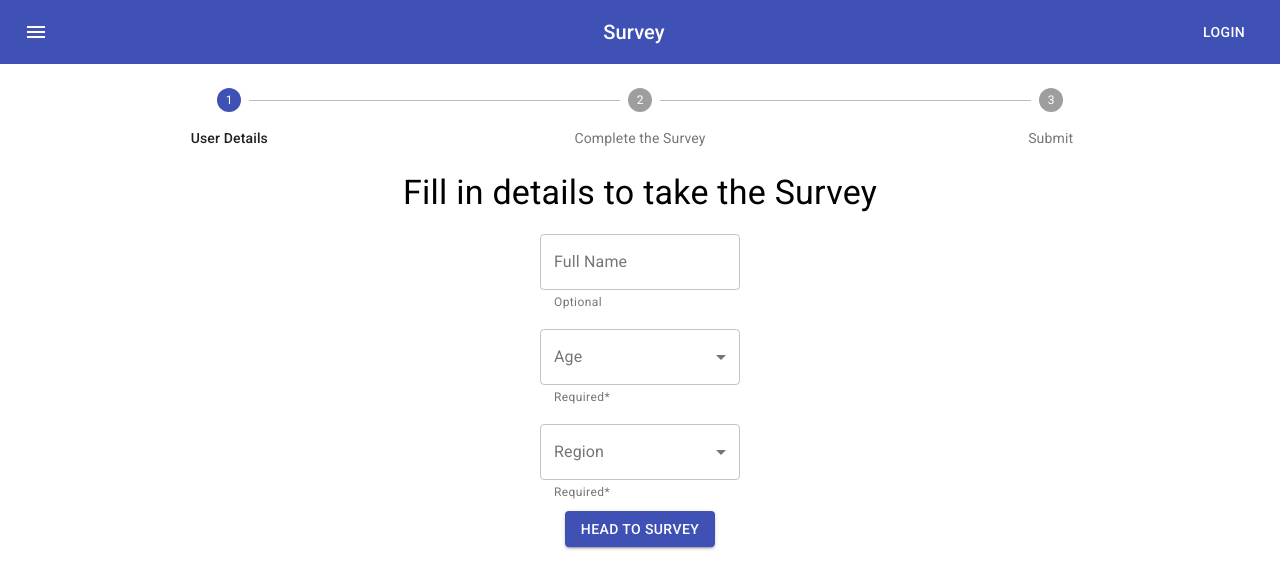
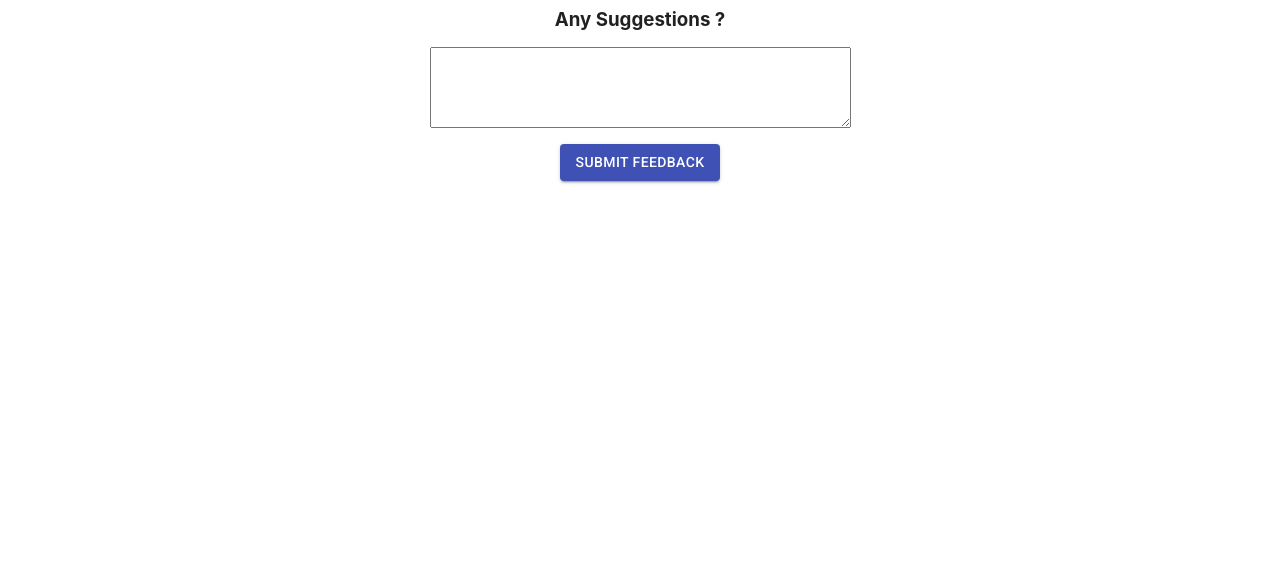
Before and after one commit to YogeshPoola/Feedback-and-Analytics, a React (Create React App) app: page /blah in a window 1280 px wide. Shown: the top 588 px of the page. Built offline with nearby package versions, Linux system fonts and the light colour scheme.

Commit message:
firebase connection added

```diff
--- a/package.json
+++ b/package.json
@@ -12,8 +12,10 @@
     "@testing-library/react": "^11.2.7",
     "@testing-library/user-event": "^12.8.3",
     "date-fns": "^2.8.1",
+    "firebase": "^7.14.1",
     "react": "^17.0.2",
     "react-dom": "^17.0.2",
+    "react-router-dom": "^5.3.0",
     "react-scripts": "4.0.3",
     "web-vitals": "^1.1.2"
   },
--- a/src/App.js
+++ b/src/App.js
@@ -1,12 +1,19 @@
 import React from "react"
 import './App.css';
 import MainPage from "./pages/MainPage";
+import { Switch,Route } from "react-router"
+import Suggestion from "./pages/Suggestions";
 
 function App() {
   return (
-    <div className="App">
+    <Switch>
+    <Route exact path="/">
       <MainPage/>
-    </div>
+    </Route>
+    <Route exact path="/blah">
+      <Suggestion/>
+    </Route>
+    </Switch>
   );
 }
 
--- a/src/AppContext.js
+++ b/src/AppContext.js
@@ -2,7 +2,8 @@ import React,{useState} from "react"
 import Details from "./pages/Details"
 import SimplePaper from "./components/Survey"
 import Thankyou from "./pages/Thankyou"
-
+import Suggestion from "./pages/Suggestions"
+import firebaseDB from "./firebase"
 const AppContext=React.createContext()
 
 function AppContextProvider(props){
@@ -26,7 +27,11 @@ function AppContextProvider(props){
     const [inputValues,setInputValues]=useState({
       userName:"",
       age:"",
-      region:""
+      region:"",
+      q1:"",
+      q2:"",
+      q3:"",
+      suggestionText:""
       // broughtDate:""
     }
   )
@@ -43,20 +48,22 @@ function AppContextProvider(props){
             },
             page2:{
                 text:"",
-                comp:<Thankyou/>
-            }
-        },
-        analyticsPage:{
+                comp:<Suggestion/>
+            },
+            page3:{
+              text:"",
+              comp:<Thankyou/>
         }
     }
-    const validationObject=
-          {
-          ageValidation:inputValues.age==="" ? "Please select Age group" : "",
-          regionValidation:inputValues.region==="" ? "Please select a region" : ""
+  }
+
+    const validationObject={
+          ageValidation:inputValues.age,
+          regionValidation:inputValues.region
           }
     //Methods
     function getStepperTexts() {
-        return ['User Details', 'Complete the Survey', 'Submit'];
+        return ['User Details', 'Complete the Survey', 'Finish'];
       }
 
     function getCurrentPage(stepIndex) {
@@ -67,6 +74,8 @@ function AppContextProvider(props){
             return allPages.surveyPages.page1.comp;
           case 2:
             return allPages.surveyPages.page2.comp;
+          case 3:
+            return allPages.surveyPages.page3.comp;
           default:
             return 'Unknown stepIndex';
         }
@@ -85,6 +94,19 @@ function AppContextProvider(props){
           }
     }
 
+    function getSurveyQuestionKey(stepIndex){
+      switch (stepIndex) {
+          case 0:
+            return 'q1';
+          case 1:
+            return 'q2';
+          case 2:
+            return 'q3';
+          default:
+            return 'Unknown stepIndex';
+        }
+  }
+
       const handleChange = (event) => {
         const {name,value}=event.target
         setInputValues({
@@ -94,6 +116,7 @@ function AppContextProvider(props){
       };
 
       const handleNext = () => {
+        console.log(inputValues)
         setSurveyStep((prevSurveyStep) => prevSurveyStep + 1);
       };
 
@@ -106,33 +129,53 @@ function AppContextProvider(props){
       };
 
       const handleValidation=()=>{
-        console.log("inside handleValidation")
-        console.log(validationObject)
-        return Object.values(validationObject).includes("")
+        return Object.values(validationObject).includes('')
+      }
+
+      const submitData=(obj)=>{
+        console.log('submitting...')
+        firebaseDB.child('feedbackMain').push(obj,
+          err=>{
+            if(err){
+              console.log('error pushing to DB')
+            }
+          })
+
       }
 
       const handleNextPage = (e) => {
-        console.log(activeStep)
+        console.log(inputValues)
         e.preventDefault()
         if(activeStep===0){
-          if(handleValidation()===false){
-            console.log("validation running")
+          if(handleValidation()===true){
             setIsError(true)
           }
           else{
-            console.log("No validation running")
             setActiveStep((prevActiveStep) => prevActiveStep + 1)
           }
+        }else if(activeStep===3){
+          submitData(inputValues)
+          setInputValues({
+            userName:"",
+            age:"",
+            region:"",
+            q1:"",
+            q2:"",
+            q3:"",
+            suggestionText:""
+            // broughtDate:""
+          })
+          setActiveStep(0)
+          setSurveyStep(0)
         }
         else{
-          console.log("Validation Skipped")
         setActiveStep((prevActiveStep) => prevActiveStep + 1)
         }
       };
 
     //Render
     return(
-        <AppContext.Provider value={{activeStep,surveyStep,surveyQuestions,initialInputValues,inputValues,isError,setActiveStep,setSurveyStep,getStepperTexts,getSurveyQuestions,getCurrentPage,handleChange,handleNext,handleBack,handleReset,handleNextPage}}>
+        <AppContext.Provider value={{activeStep,surveyStep,surveyQuestions,initialInputValues,inputValues,isError,setActiveStep,setSurveyStep,getStepperTexts,getSurveyQuestions,getSurveyQuestionKey,getCurrentPage,handleChange,handleNext,handleBack,handleReset,handleNextPage,submitData}}>
             {props.children}
         </AppContext.Provider>
     )
--- /dev/null
+++ b/src/firebase.js
@@ -0,0 +1,14 @@
+import * as firebase from "firebase"
+
+const firebaseConfig = {
+    apiKey: "AIzaSyBIObg_A9s9jJ_Z5jYdHShL6_YezpATEJg",
+    authDomain: "react-firebase-crud-27655.firebaseapp.com",
+    databaseURL: "https://react-firebase-crud-27655-default-rtdb.firebaseio.com",
+    projectId: "react-firebase-crud-27655",
+    storageBucket: "react-firebase-crud-27655.appspot.com",
+    messagingSenderId: "245493655181",
+    appId: "1:245493655181:web:17a5dcda0c964c6762a4c4"
+  };
+
+const app = firebase.initializeApp(firebaseConfig)
+export default app.database().ref()
--- a/src/index.js
+++ b/src/index.js
@@ -4,12 +4,15 @@ import './index.css';
 import App from './App';
 import reportWebVitals from './reportWebVitals';
 import {AppContextProvider} from "./AppContext"
+import {BrowserRouter as Router} from "react-router-dom"
 
 ReactDOM.render(
   <React.StrictMode>
+    <Router>
     <AppContextProvider>
     <App />
     </AppContextProvider>
+    </Router>
   </React.StrictMode>,
   document.getElementById('root')
 );
--- a/src/inputs/Rating.js
+++ b/src/inputs/Rating.js
@@ -72,18 +72,17 @@ IconContainer.propTypes = {
 };
 
 export default function CustomizedRatings(props) {
-  const handleChange=e=>{setValue(e.target.value)}
   const [value,setValue]=useState(0)
   const classes=useStyles()
-  const {surveyStep,getSurveyQuestions} =useContext(AppContext)
+  const {surveyStep,getSurveyQuestions,getSurveyQuestionKey,inputValues,handleChange} =useContext(AppContext)
   return (
     <div className={classes.root}>
       <Box component="fieldset" mb={3} borderColor="transparent" className={classes.root}>
         <Typography variant="h6">{getSurveyQuestions(surveyStep)}</Typography>
         <Rating
-          name="customized-empty"
+          name={getSurveyQuestionKey(surveyStep)}
           defaultValue={0}
-          value={value}
+          value={inputValues[getSurveyQuestionKey(surveyStep)]}
           precision={0.5}
           emptyIcon={<StarBorderIcon fontSize="inherit" />}
           onChange={handleChange}
--- a/src/pages/Details.js
+++ b/src/pages/Details.js
@@ -5,6 +5,7 @@ import { AppContext } from '../AppContext';
 import SimpleSelect from '../inputs/Select';
 import ValidationTextFields from '../inputs/TextField';
 import MaterialUIPickers from '../inputs/Calendar';
+
 
 //Styles
 const useStyles = makeStyles((theme) => ({
@@ -23,14 +24,13 @@ const useStyles = makeStyles((theme) => ({
   },
 }));
 
-
-
 export default function Details() {
   const classes = useStyles();
   const {handleNextPage,initialInputValues,inputValues} = useContext(AppContext)
 
   return (
-    <form className={classes.root} onSubmit={handleNextPage}>
+
+       <form className={classes.root} onSubmit={handleNextPage}>
 
       <ValidationTextFields/>
 
--- a/src/pages/MainPage.js
+++ b/src/pages/MainPage.js
@@ -9,10 +9,10 @@ import { AppContext } from "../AppContext"
 export default function MainPage(){
     const {activeStep,getCurrentPage} = useContext(AppContext)
     return(
-        <>
+        <div className="App">
             <ButtonAppBar/>
             <HorizontalLabelPositionBelowStepper/>
             {getCurrentPage(activeStep)}
-        </>
+        </div>
     )
 }
--- /dev/null
+++ b/src/pages/Suggestions.js
@@ -0,0 +1,27 @@
+import React,{useContext} from "react"
+import Box from '@material-ui/core/Box';
+import { AppContext } from '../AppContext';
+import { Button } from "@material-ui/core";
+import { makeStyles } from '@material-ui/core/styles';
+
+const useStyles = makeStyles((theme) => ({
+    root: {
+      '& > *': {
+        margin: theme.spacing(1),
+      },
+    },
+  }));
+
+export default function Suggestion(){
+    const classes = useStyles();
+    const {handleChange,inputValues,handleNextPage} = useContext(AppContext)
+    return(
+        <Box color="text.primary" display="flex" flexDirection="column" justifyContent="center" alignItems="center" className={classes.root}>
+            <h3>Any Suggestions ?</h3>
+            <textarea rows={5} cols={50} onChange={handleChange} value={inputValues.suggestionText} name="suggestionText"/>
+            <Button variant="contained" color="primary" onClick={handleNextPage}>
+                    Submit Feedback
+            </Button>
+        </Box>
+    )
+}
--- a/src/pages/Thankyou.js
+++ b/src/pages/Thankyou.js
@@ -1,9 +1,34 @@
-import React from "react"
+import React,{useContext} from "react"
+import Box from '@material-ui/core/Box';
+import { Button } from "@material-ui/core";
+import { makeStyles } from '@material-ui/core/styles';
+import { AppContext } from '../AppContext';
+import {Link} from "react-router-dom"
+
+const useStyles = makeStyles((theme) => ({
+    root: {
+      '& > *': {
+        margin: theme.spacing(1),
+      },
+    },
+  }));
 
 export default function Thankyou(){
+    const classes = useStyles();
+    const {handleNextPage} = useContext(AppContext)
     return(
         <>
-            <h1>Last Page Bro</h1>
+            <h1>Thank you for taking the Survey</h1>
+            <Box color="text.primary" className={classes.root}>
+                <Button variant="contained" color="primary" onClick={handleNextPage}>
+                    Home
+                </Button>
+                <Link to="/blah">
+                <Button variant="contained" color="secondary">
+                    Survey Analytics
+                </Button>
+                </Link>
+            </Box>
         </>
     )
 }
```
Also changed, not shown: 1 other file (tests, documents, lock files or other folders).
